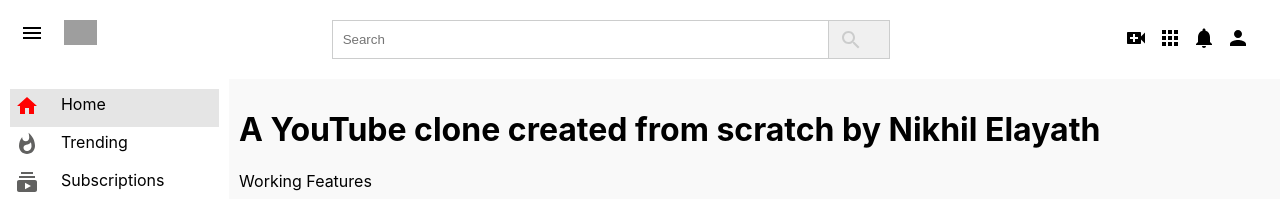
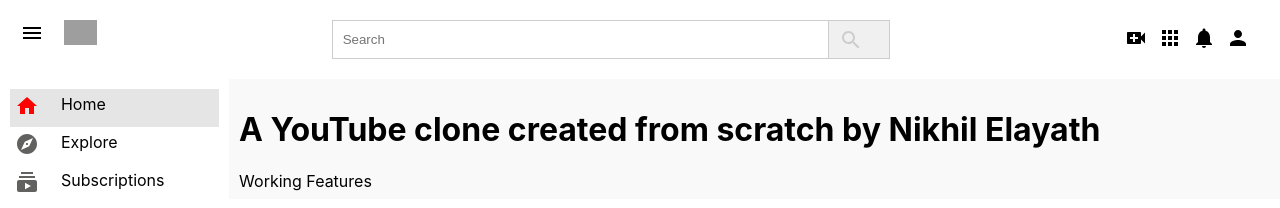
Before and after one commit to nikhil-elayath/youtube-clone, a React (Create React App) app in the folder client/: page / in a window 1280 px wide. Shown: the top 208 px of the page. Built offline with nearby package versions, Linux system fonts and the light colour scheme; grey boxes are pictures that could not be loaded; what javascript-time-ago would draw is missing.

Commit message:
ui enhancements

```diff
--- a/client/src/assests/styles/SideBar.css
+++ b/client/src/assests/styles/SideBar.css
@@ -8,7 +8,7 @@
     display: grid;
     grid-template-columns: 1.5fr 5fr;
     grid-column-gap: 0px;
-    align-items: center;
+    align-content: center;
     padding: 5px;
     cursor: pointer;
 
--- a/client/src/components/SideBar.js
+++ b/client/src/components/SideBar.js
@@ -8,6 +8,7 @@
 import OndemandVideoOutlinedIcon from '@material-ui/icons/OndemandVideoOutlined';
 import WatchLaterOutlinedIcon from '@material-ui/icons/WatchLaterOutlined';
 import ThumbUpOutlinedIcon from '@material-ui/icons/ThumbUpOutlined';
+import ExploreIcon from '@material-ui/icons/Explore';
 import { BrowserRouter as Router, Route, Switch , Redirect, useHistory, useLocation} from "react-router-dom";
 
 
@@ -124,10 +125,10 @@
                     </div>
                 <div id= {trendingSelected==true? "selectedTrendingContainer": "trendingContainer"} onClick={onTrendingContainerClick}>
                 <div id={trendingSelected==true?"selectedTrendingIcon":"trendingIcon"}>
-                    <WhatshotIcon/>
+                    <ExploreIcon/>
                          </div>
                     <div>
-                        Trending
+                        Explore
                         </div>
 
                     </div>
```
Also changed, not shown: 1 other file (tests, documents, lock files or other folders).
